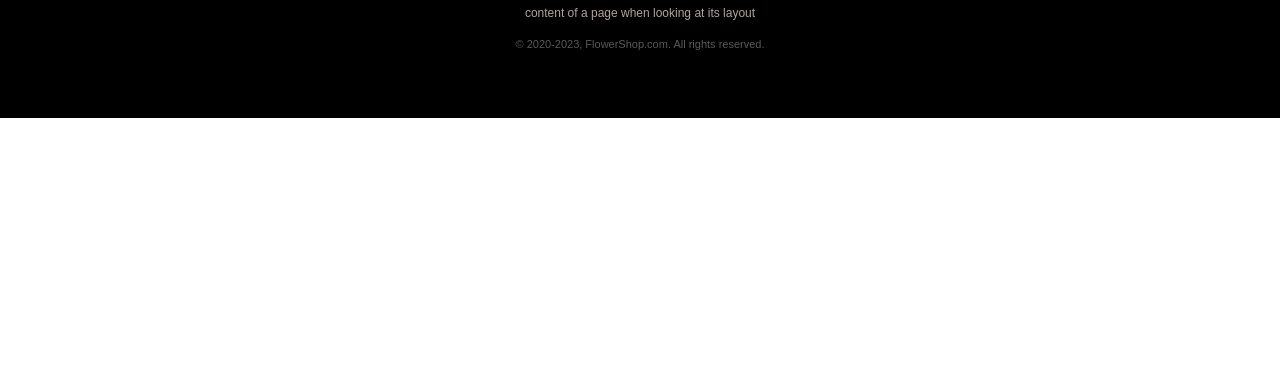
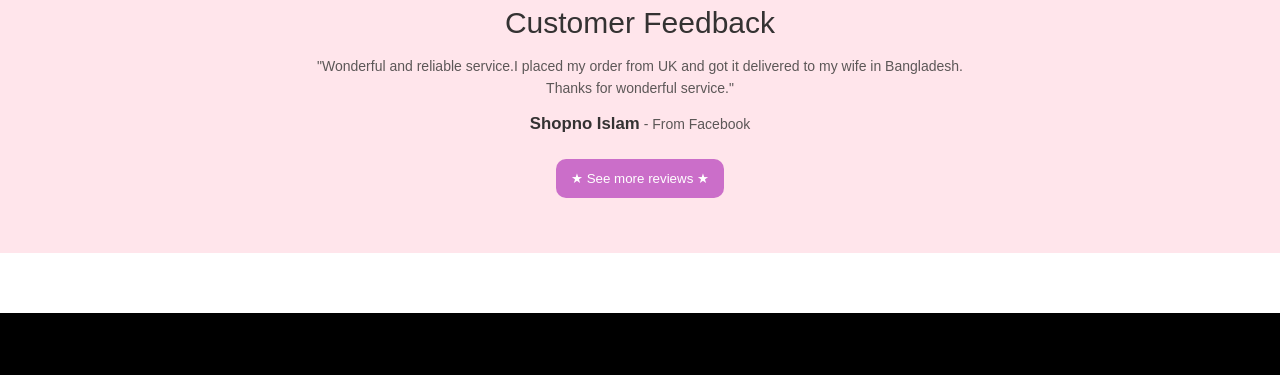
Before and after one commit to shopno693/Flower-Shop, a plain HTML site: page index.html in a window 1280 px wide. Shown: the part 2227-2602 px from the top of the page. Before the commit the page ends 2345 px from the top, so only its background shows below. Drawn offline with Linux system fonts and the light colour scheme.

Commit message:
Customer Feedback section done

```diff
--- a/index.html
+++ b/index.html
@@ -89,6 +89,18 @@
       <button class="header-btn">Subscribe</button>
       </div>
     </div>
+
+    <!-- This is Customer Feedback section  -->
+    <div class="Customer-feedback-container">
+      <div class="cutomer-info">
+      <h3 class="customer-heading">We Respect Customers Comment</h3>
+      <h1 class="customer-title">Customer Feedback</h1>
+      <p class="customer-feedback">"Wonderful and reliable service.I placed my order from UK and got it delivered to my wife in Bangladesh. <br> Thanks for wonderful service."</p>
+      <p class="customer-from"><Span class="customer-name">Shopno Islam</Span>  - From Facebook</p>
+      <button class="customer-btn">&#x2605 See more reviews &#x2605</button>
+    </div>
+    </div>
+
     </main>
 
     <!-- This is footer section  -->
--- a/style.css
+++ b/style.css
@@ -220,6 +220,73 @@
   border-radius: 5px;
 }
 
+/* This is customer feedback section  */
+
+
+
+.Customer-feedback-container {
+  display: flex;
+  justify-content: center;
+  align-items: center;
+  margin-top: 60px;
+  margin-bottom: 60px;
+  background-color: #ffe5eb;
+  height: 350px;
+}
+
+.customer-heading {
+  color: #8c8888;
+  letter-spacing: 4px;
+  font-size: 15px;
+  margin-bottom: 15px;
+  margin-top: 15px;
+  text-align: center;
+  font-weight: 300;
+}
+
+.customer-title {
+  color: #343232;
+  text-align: center;
+  margin-bottom: 15px;
+  font-weight: 400;
+  font-size: 30px;
+}
+
+.customer-feedback {
+  color: #5c5757;
+  text-align: center;
+  line-height: 22px;
+  font-size: 14px;
+}
+
+.customer-from {
+  text-align: center;
+  margin-top: 15px;
+  font-size: 14px;
+  color: #5c5757;
+  margin-bottom: 25px;
+
+}
+
+.customer-name {
+  font-size: larger;
+  font-weight: bolder;
+  color: #343232;
+
+}
+
+.customer-btn {
+  color: white;
+  background-color:rgba(191, 80, 193, 0.8);
+  padding: 12px 15px;
+  display: block;
+  margin: auto;
+  border: none;
+  border-radius: 10px;
+}
+
+
+
 /* . <!-- This is footer section  --> */
 .footer-text-container {
   color: white;
```
